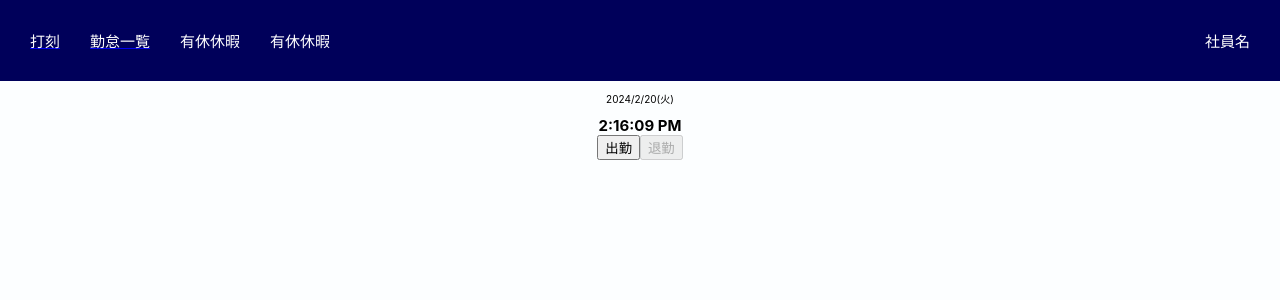
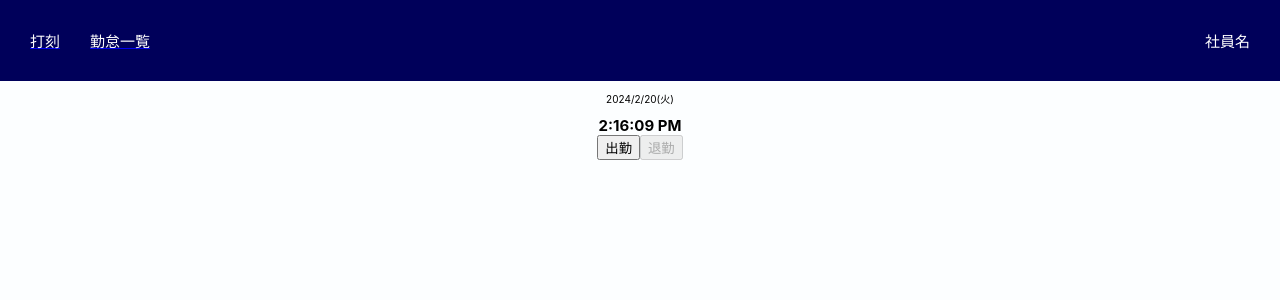
Before and after one commit to Ryota-01/attendance_app, a React (Create React App) app: page / in a window 1280 px wide. Shown: the top 300 px of the page. Built offline with nearby package versions, Linux system fonts and the light colour scheme.

Commit message:
Header修正

```diff
--- a/src/Pages/Header.js
+++ b/src/Pages/Header.js
@@ -12,8 +12,6 @@ export default function Header() {
         <Link to='attendancepage'>
           <li class="header_item_list">勤怠一覧</li>
         </Link>
-        <li class="header_item_list">有休休暇</li>
-        <li class="header_item_list">有休休暇</li>
         <li class="header_item_list">社員名</li>
       </ul>
     </header>
```
